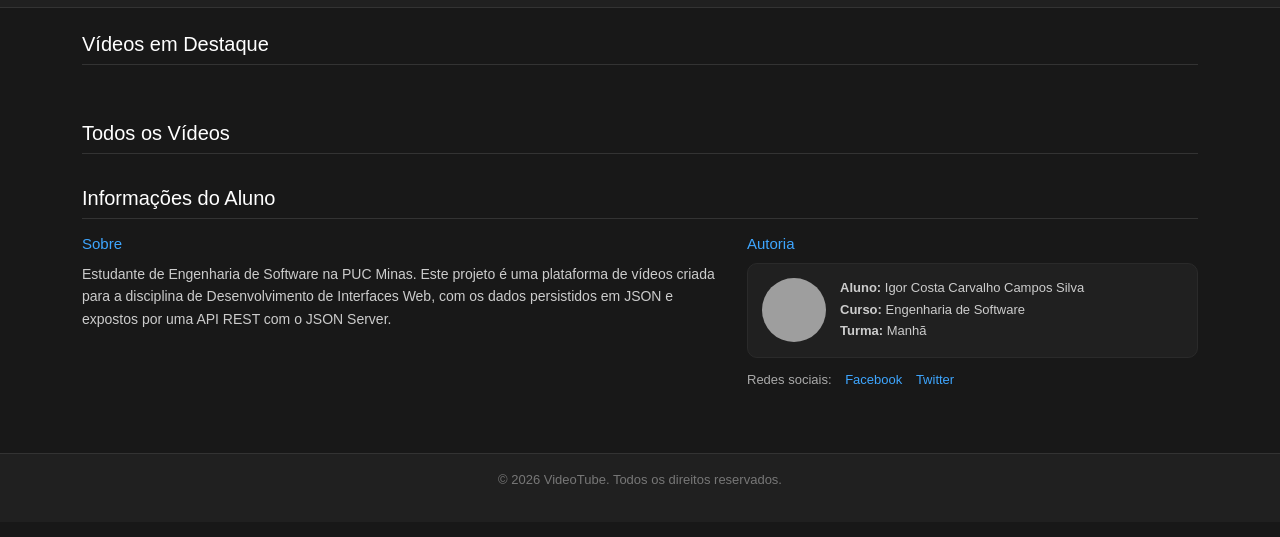
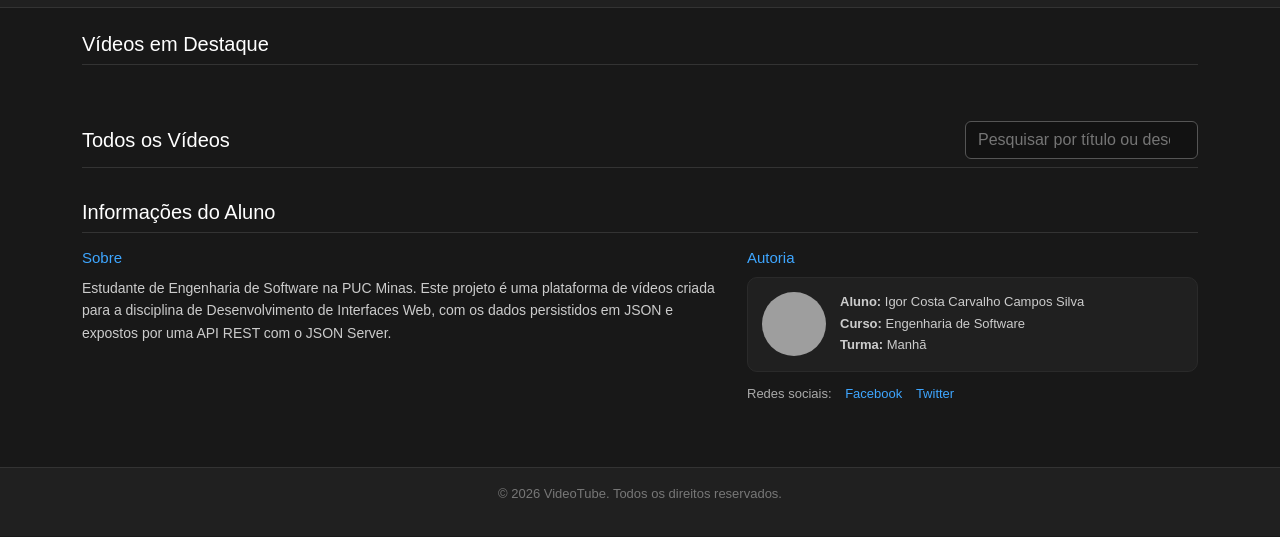
Before and after one commit to igorrCarvalho/DIW-trabalho-2, a website: page public/index.html in a window 1280 px wide. Shown: the part 43-580 px from the top of the page. Drawn offline with nearby package versions, Linux system fonts and the light colour scheme; no server answers; grey boxes are pictures that could not be loaded.

Commit message:
feat: pesquisa de itens na home

```diff
--- a/public/assets/css/styles.css
+++ b/public/assets/css/styles.css
@@ -103,6 +103,33 @@ a {
     margin-bottom: 16px;
     padding-bottom: 8px;
     border-bottom: 1px solid #333;
+}
+
+.secao__topo {
+    display: flex;
+    align-items: center;
+    justify-content: space-between;
+    flex-wrap: wrap;
+    gap: 12px;
+    margin-bottom: 16px;
+    padding-bottom: 8px;
+    border-bottom: 1px solid #333;
+}
+
+.secao__topo .secao__titulo {
+    margin: 0;
+    padding: 0;
+    border: none;
+}
+
+.busca-input {
+    padding: 6px 12px;
+    min-width: 220px;
+    border: 1px solid #555;
+    background-color: #121212;
+    color: #fff;
+    border-radius: 6px;
+    outline: none;
 }
 
 /* ========== SEÇÃO 1: CARROSSEL ========== */
--- a/public/assets/scripts/app.js
+++ b/public/assets/scripts/app.js
@@ -192,6 +192,28 @@ function montarDetalhe() {
   });
 }
 
+// Filtra os vídeos pelo texto digitado (título ou descrição)
+function filtrarVideos(termo) {
+  const texto = termo.trim().toLowerCase();
+  const filtrados = videos.filter(function (v) {
+    return (
+      v.titulo.toLowerCase().includes(texto) ||
+      v.descricao.toLowerCase().includes(texto)
+    );
+  });
+  montarCards(filtrados);
+}
+
+// Liga o campo de pesquisa ao filtro dos cards
+function ativarPesquisa() {
+  const busca = document.getElementById("busca-input");
+  if (!busca) return;
+
+  busca.addEventListener("input", function () {
+    filtrarVideos(busca.value);
+  });
+}
+
 // Inicializa a home (carrossel + cards) buscando os dados da API
 function iniciarHome() {
   if (!document.getElementById("lista-videos")) return;
@@ -200,6 +222,7 @@ function iniciarHome() {
     videos = lista;
     montarCarrossel(videos);
     montarCards(videos);
+    ativarPesquisa();
   });
 }
 
--- a/public/index.html
+++ b/public/index.html
@@ -49,7 +49,11 @@
         </section>
 
         <section class="secao">
-            <h2 class="secao__titulo">Todos os Vídeos</h2>
+            <div class="secao__topo">
+                <h2 class="secao__titulo">Todos os Vídeos</h2>
+                <input type="search" id="busca-input" class="busca-input"
+                    placeholder="Pesquisar por título ou descrição...">
+            </div>
             <div id="lista-videos" class="row g-4"></div>
         </section>
 
```
